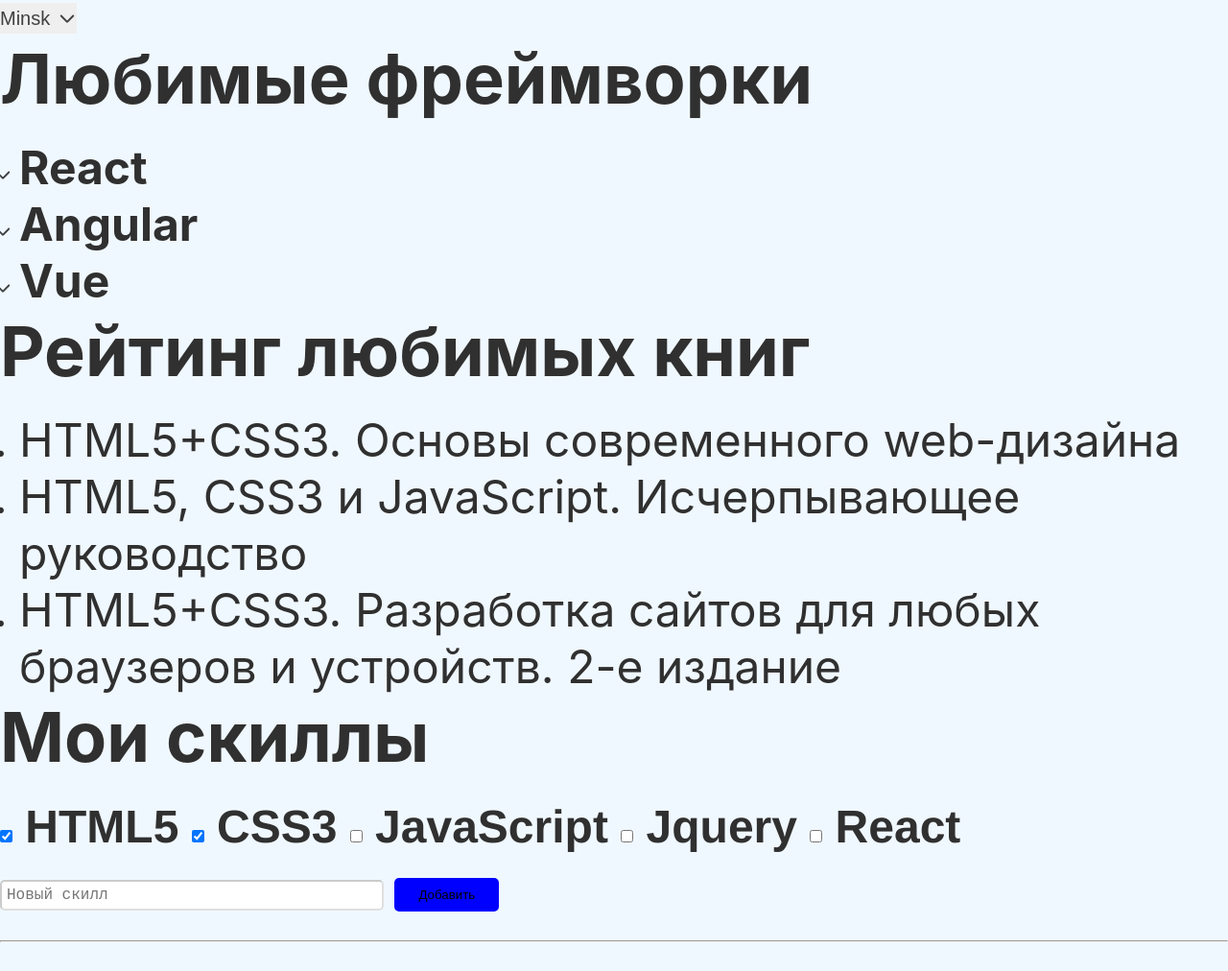
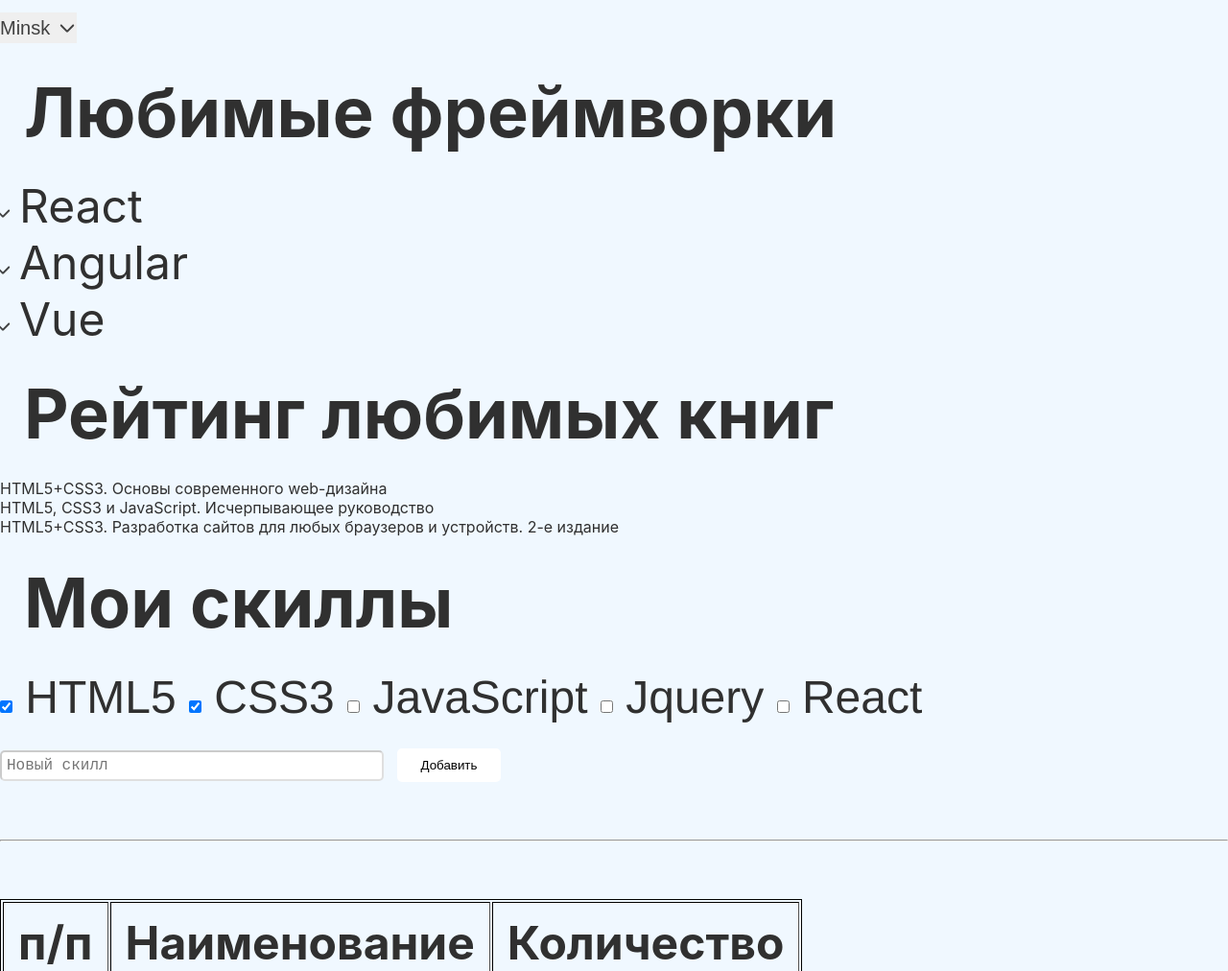
Before and after one commit to GolenBel/dz2, a plain HTML site: page index.html in a window 1280 px wide. Shown: the part 970-1982 px from the top of the page at 96% size. Drawn offline with Linux system fonts and the light colour scheme; a web font is replaced by a local one.

Commit message:
Update style.css

```diff
--- a/style.css
+++ b/style.css
@@ -7,20 +7,21 @@
 body {
     font-family: "Inter", sans-serif;
     color: #303030;
-    font-weight: 700;
+    font-weight: 400;
     font-style: Bold;
     font-size: 48px;
 }
 
 header {
-    background-color: brown;
+    background-color: rgb(41, 101, 241)
     padding: 20px 0 20px;
 }
 
 header span {
-    color: azure;
-    font-size: 40px;
+    color: rgb(255, 255, 255);
+    font-size: 20px;
     font-weight: bold;
+    font-weight: 700;
 }
 
 .main-section {
@@ -51,14 +52,14 @@ header span {
 }
 
 .main-image {
-    width: 715px;
+    max-width: 715px;
     border: 2px solid rgba(83, 84, 97, 1)
 }
 
 
 .about-section {
     background-color: aliceblue;
-    padding: 50px 0px 50px;
+    padding: 100px 0px 50px;
 }
 
 select {
@@ -82,7 +83,7 @@ select {
 }
 
 .section-title {
-    padding: 0px 0px 20px;
+    padding: 25px;
     font-weight: bold;
 }
 
@@ -93,7 +94,8 @@ select {
 
 .books-list {
     font-weight: 400;
-    padding-left: 20px
+    padding-left: 0px 20px;
+    font-size: 16px;
 }
 
 .label {
@@ -113,14 +115,15 @@ select {
 
 .btn {
     border: none;
-    background-color: blue;
+    background-color: rgb(255, 255, 255);
     border-radius:5px;
     padding: 10px 25px 10px;
 }
 
 .line {
-    margin-top: 30px;
-    margin-bottom: 30px;
+    margin-top: 60px;
+    margin-bottom: 60px;
+    font-size: 14px;
 }
 
 table {
@@ -129,12 +132,12 @@ table {
 }
 
 th, td {
-    padding: 20px;
+    padding: 12px 15px;
 }
 
 footer {
     background-color:aqua;
-    padding: 0px 20px 0px;
+    padding: 0px 26px 0px;
     text-decoration: none;
     font-family: Arial, sans-serif;
 }
```
